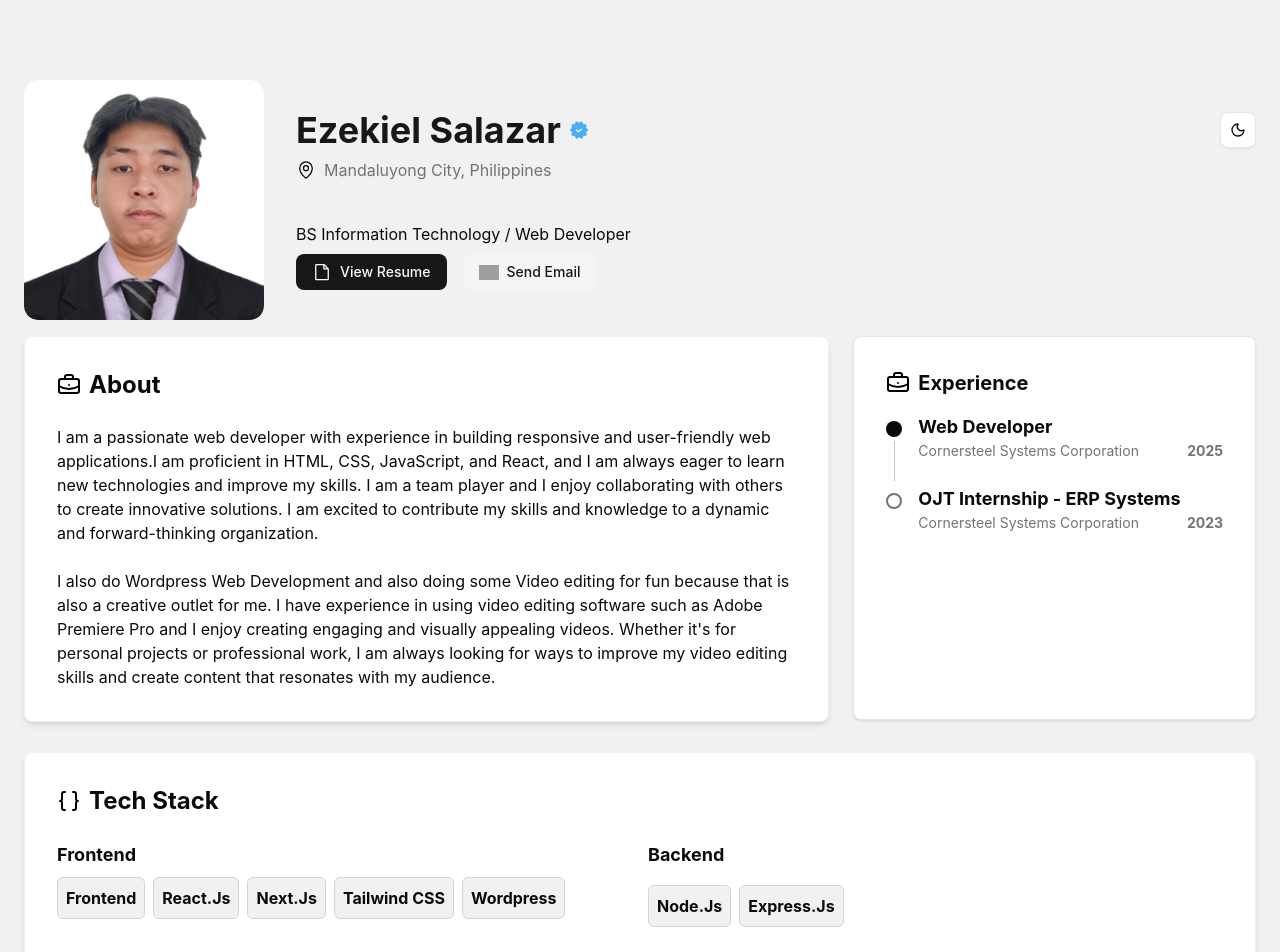
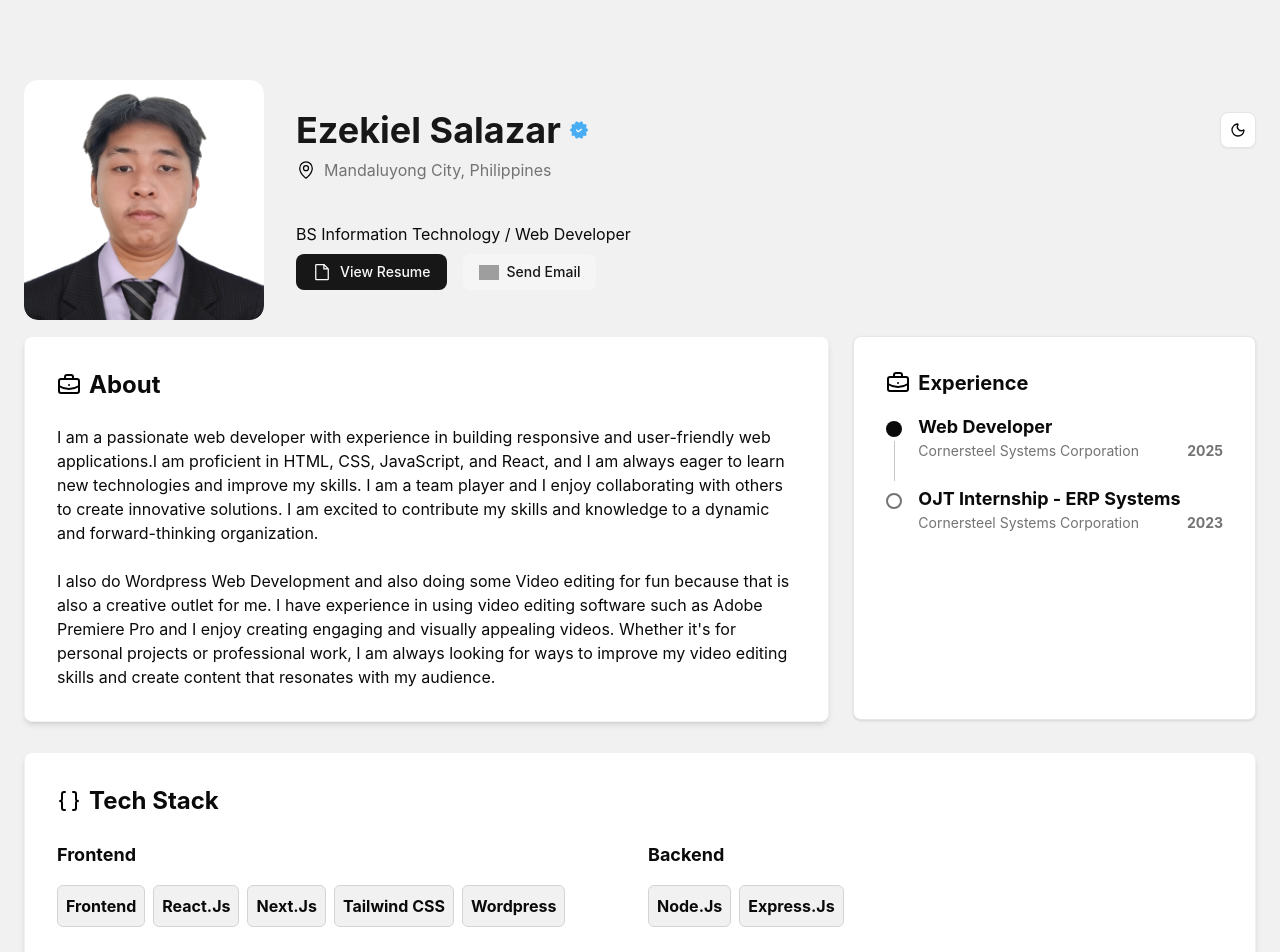
Before and after one commit to ezekielsalazar17/ezekiel-latest-portfolio, a Next.js app: page / in a window 1280 px wide. Shown: the top 952 px of the page. Built offline with nearby package versions, Linux system fonts and the light colour scheme; grey boxes are pictures that could not be loaded.

Commit message:
skills frontend gap

```diff
--- a/src/components/body/Skills.tsx
+++ b/src/components/body/Skills.tsx
@@ -21,8 +21,8 @@ export default function Skills() {
           />
           <h1 className="text-2xl font-bold">Tech Stack</h1>
         </div>
-        <div className="flex w-full gap-4 flex-row lg:flex-row sm:flex-col">
-          <div className="flex flex-col gap-2 w-6/12 lg:6/12 sm:w-full">
+        <div className="flex w-full flex-row lg:flex-row sm:flex-col gap-4">
+          <div className="flex flex-col gap-4 w-6/12 lg:6/12 sm:w-full">
             <h1 className="text-lg font-bold">Frontend</h1>
             <div className="flex flex-row flex-wrap gap-2">
               {Frontend.map((frontend, index) => {
```
